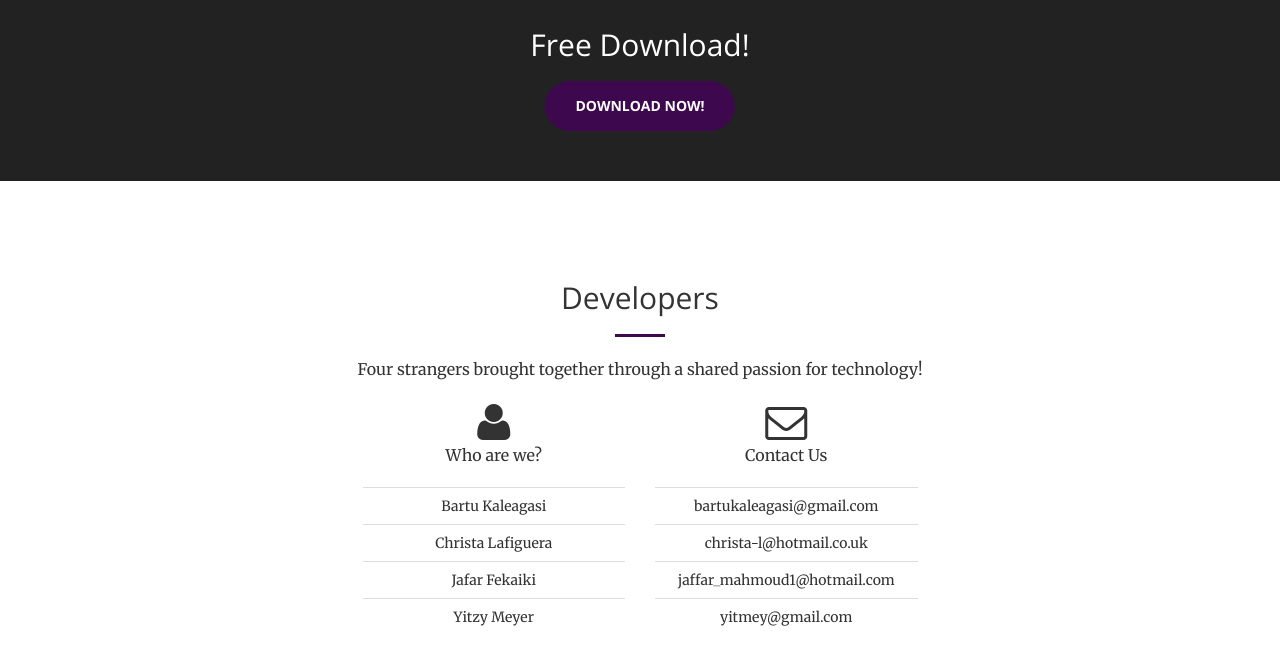
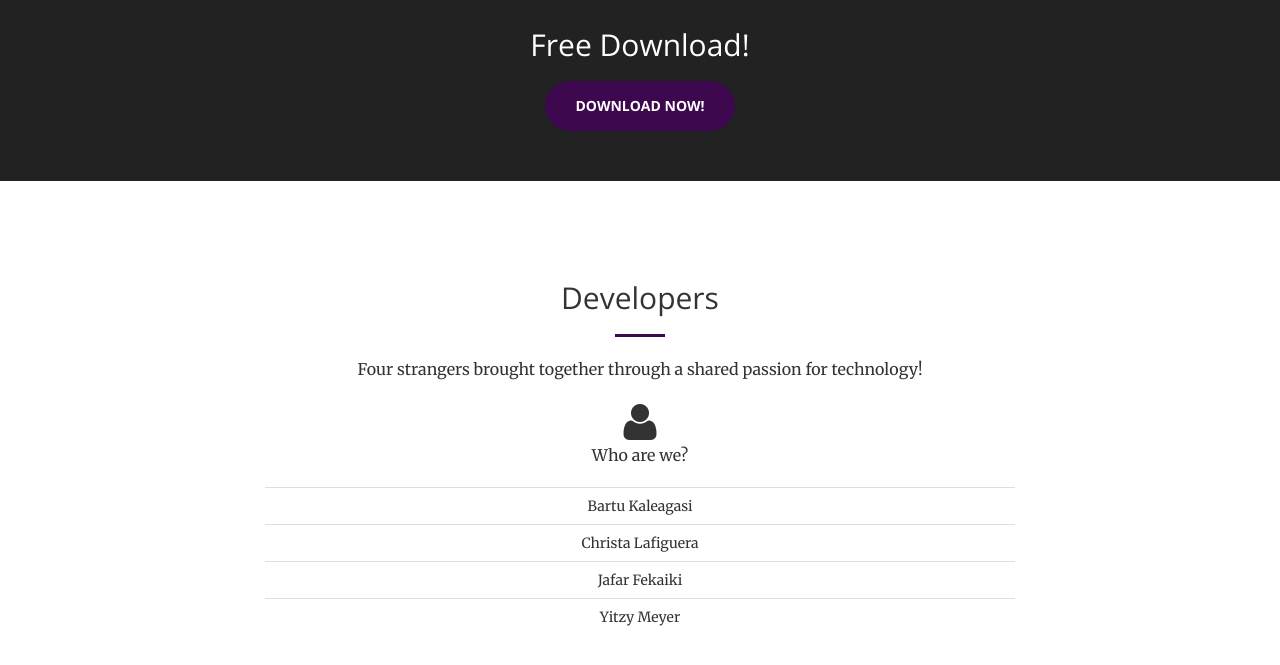
Before and after one commit to christacodes/quantum-leap, a plain HTML site: page index.html in a window 1280 px wide. Shown: the part 2168-2833 px from the top of the page. Drawn offline with nearby package versions, Linux system fonts and the light colour scheme.

Commit message:
Removing contact details

```diff
--- a/index.html
+++ b/index.html
@@ -207,7 +207,7 @@
                     <hr class="primary">
                     <p>Four strangers brought together through a shared passion for technology!</p>
                 </div>
-                <div class="col-sm-6 col-lg-3 col-lg-offset-3 text-center">
+                <div class="col-lg-8 col-lg-offset-2 text-center">
                     <i class="fa fa-user fa-3x sr-contact"></i>
                     <p>Who are we?</p>
                     <div>
@@ -229,29 +229,6 @@
                       </table>
                     </div>
                 </div>
-                <div class="col-sm-6 col-lg-3 text-center">
-                    <i class="fa fa-envelope-o fa-3x sr-contact"></i>
-                    <p>Contact Us</p>
-                    <div>
-                      <table class="table table-hover text-center">
-                        <tbody>
-                          <tr id="row1">
-                            <td>bartukaleagasi@gmail.com</td>
-                          </tr>
-                          <tr id="row2">
-                            <td>christa-l@hotmail.co.uk</td>
-                          </tr>
-                          <tr id="row3">
-                            <td>jaffar_mahmoud1@hotmail.com</td>
-                          </tr>
-                          <tr id="row4">
-                            <td>yitmey@gmail.com</td>
-                          </tr>
-                        </tbody>
-                      </table>
-                    </div>
-                </div>
-
             </div>
         </div>
     </section>
```
